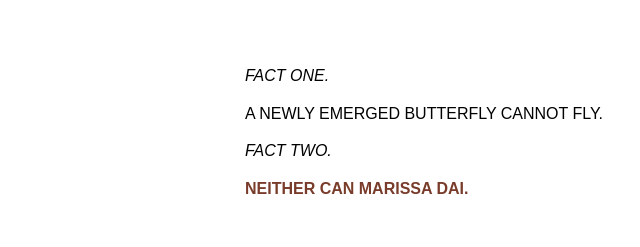
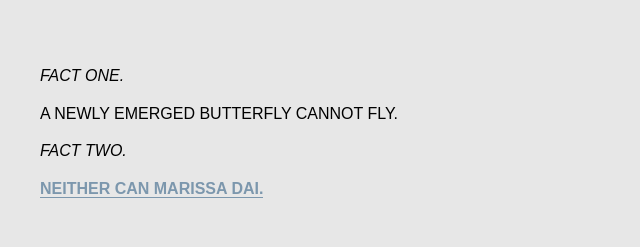
Before and after one commit to marissadai/alaska, a plain HTML site: page index.html in a window 1280 px wide. Shown: the whole page, without its empty margins (216-856 px from the left). Drawn offline with Linux system fonts and the light colour scheme.

Commit message:
Add files via upload

```diff
--- a/index.html
+++ b/index.html
@@ -10,7 +10,7 @@
 <body>
 <tw-story><noscript><tw-noscript>JavaScript needs to be enabled to play ACTS OF SURVIVAL.</tw-noscript></noscript></tw-story>
 <tw-storydata name="ACTS OF SURVIVAL" startnode="1" creator="Twine" creator-version="2.8.1" format="Harlowe" format-version="3.3.8" ifid="C43757AE-BB27-4772-8E59-45A88CC78BEA" options="" tags="" zoom="0.3" hidden><style role="stylesheet" id="twine-user-stylesheet" type="text/twine-css">html, tw-story {
-    background-color: #ffffff;
+    background-color:#e7e7e7;
     color: #000;
     font-family: 'arial', sans-serif!important;
     font-size: 1.0em;
@@ -18,12 +18,13 @@
 
 
 .enchantment-link, tw-link, a {
-    color: #793c2b;
+    color: #7c97ad;
+    border-bottom:1.5px solid #7c97ad;
 }
-
+}
 tw-passage {
-    max-width: 30em;
-    margin: 0 auto 0 auto;
+    max-width: 35em;
+    margin:  0 auto 0 auto;
 }
 
 .enchantment-link:hover, tw-link:hover, a:hover {
@@ -272,7 +273,7 @@ this is the point of origin.
 
 and then saul finishes the sentence, as clear as day:
 
-[[I DIDN&#39;T KNOW A KID WAS INVOLVED.-&gt;GOODBYE WALTER.]]</tw-passagedata><tw-passagedata pid="36" name="BREAKING CYCLES." tags="" position="3800,700" size="100,100">jesse says he&#39;s staying, he&#39;s staying, he&#39;s staying,// he&#39;s—//
+[[I DIDN&#39;T KNOW A KID WAS INVOLVED.-&gt;GOODBYE WALTER.]]</tw-passagedata><tw-passagedata pid="36" name="BREAKING CYCLES." tags="" position="3800,700" size="100,100">jesse says, he&#39;s staying, he&#39;s staying, he&#39;s staying,// he&#39;s—//
 
 you fold your car keys into his palm, and tell him:
 
```
